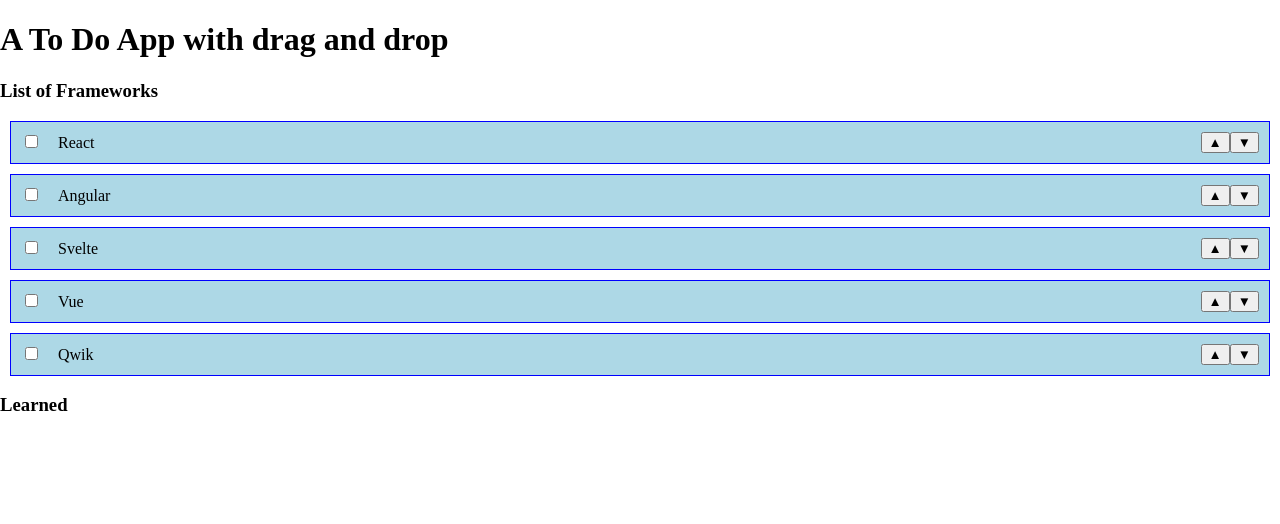
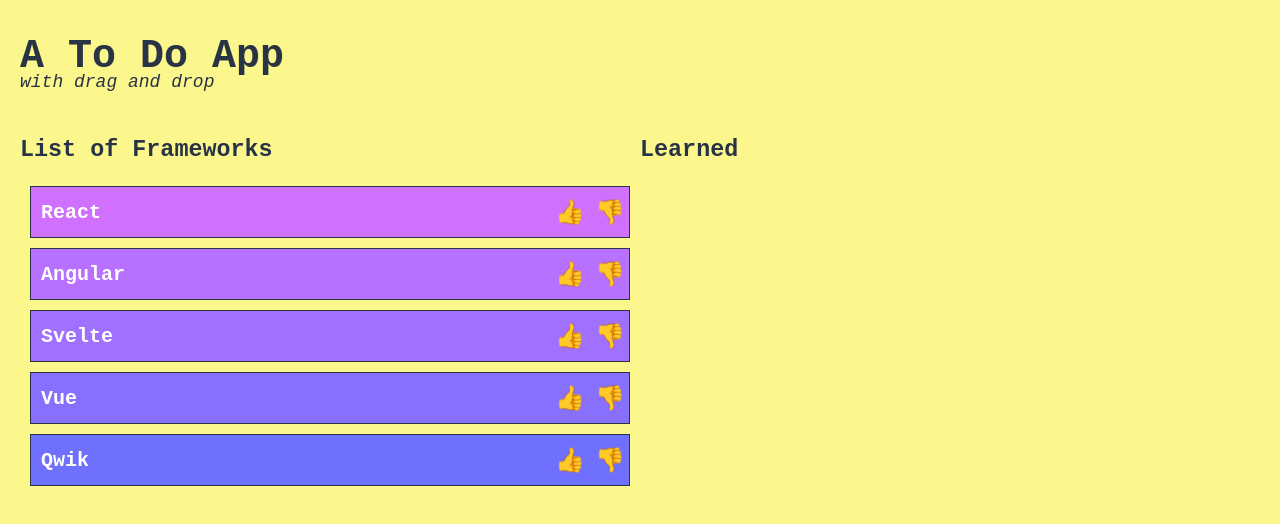
Before and after one commit to kevin-johne/DotoTodo, a React (Create React App) app: page / in a window 1280 px wide. Shown: the top 524 px of the page. Built offline with nearby package versions, Linux system fonts and the light colour scheme.

Commit message:
updating styles and some minor bug fixes.

```diff
--- a/public/index.html
+++ b/public/index.html
@@ -20,7 +20,7 @@
       work correctly both with client-side routing and a non-root public URL.
       Learn how to configure a non-root public URL by running `npm run build`.
     -->
-	<title>React App</title>
+	<title>DoTo ToDo</title>
 </head>
 
 <body>
--- a/src/App.jsx
+++ b/src/App.jsx
@@ -54,10 +54,13 @@
 
   return (
     <AppContext.Provider value={contextValue}>
-      <div className="App">
-        <h1>A To Do App with drag and drop</h1>
-        <List heading="List of Frameworks" items={backlogItems}/>
-        <List heading="Learned" items={doneItems}/>
+      <div className="app">
+        <h1>A To Do App <br/><span className="subtitle">with drag and drop</span> </h1>
+
+        <div className="row">
+          <List heading="List of Frameworks" items={backlogItems}/>
+          <List heading="Learned" items={doneItems}/>
+        </div>
       </div>
     </AppContext.Provider>
   );
--- a/src/components/Card.jsx
+++ b/src/components/Card.jsx
@@ -1,22 +1,25 @@
 import React, { useContext } from "react";
 import { AppContext } from "../context";
 
-export const Card = function ({ move, item }) {
+export const Card = function ({ up, down,item }) {
   const {toggle} = useContext(AppContext);
 
+  const startHue = 280;
+  const hue = startHue - item.pos * 10;
   return (
-    <div className="card">
-      <label>
-        <input
-          type="checkbox"
-          onClick={() => toggle(item)}
-          defaultChecked={item.checked}
-        />
+    <div className="card" style={{backgroundColor: `hsl(${hue}, 100%, 72%)`}}>
+      <input
+        type="checkbox"
+        id={item.name}
+        onClick={() => toggle(item)}
+        defaultChecked={item.checked}
+      />
+      <label htmlFor={item.name}>
         {item.name}
       </label>
       <div className="navigation">
-        <button onClick={() => move(item.pos, item.pos - 1)}>▲</button>
-        <button onClick={() => move(item.pos, item.pos + 1)}>▼</button>
+        <button onClick={up}>👍</button>
+        <button onClick={down}>👎</button>
       </div>
     </div>
   );
--- a/src/components/List.jsx
+++ b/src/components/List.jsx
@@ -1,35 +1,44 @@
 import { Droppable } from "./Droppable";
 import { Draggable } from "./Draggable";
 import { Card } from "./Card";
-import React, { useContext } from "react";
+import React, {  useContext } from "react";
 import { AppContext } from "../context";
 
 export const List = ({heading, items}) => {
   const {todos, setTodos} = useContext(AppContext);
   /**
-   * Move a card from on position to a target position
+   * Generic move an item up or down within a list,
+   * receives the current position and a target position the item should be next;
+   * @param {number} currentPos
+   * @param {number} targetPos
    */
   const move = (currentPos, targetPos) => {
     const copy = [...todos];
     const foundItem = copy.find((copiedItem) => copiedItem.pos === currentPos);
-    let index = targetPos > currentPos ? currentPos + 1 : currentPos - 1;
+    let index = targetPos > currentPos ? 0 : items.length - 1;
     if(!foundItem) return;
 
     for (; index < items.length && index >= 0; ) {
+      const nextItem = items[index];
       if (targetPos > currentPos) {
-        // targetPos >= index continue
-        if (targetPos < index) break;
+        if(nextItem.pos <= currentPos) {
+          index++;
+          continue;
+        };
+        if (nextItem.pos > targetPos) break;
       } else {
-        // index >= targetPos continue
-        if (targetPos > index) break;
+        if(nextItem.pos > currentPos) {
+          index--;
+          continue;
+        };
+        if (nextItem.pos < targetPos) break;
       }
 
-      const nextItem = items[index];
       if (
         foundItem.name !== nextItem.name &&
         foundItem.checked === nextItem.checked
       ) {
-        const nextFoundItem = copy.find(
+        const nextFoundItem = items.find(
           (copiedItem) => nextItem.name === copiedItem.name
         );
         if(!nextFoundItem) return;
@@ -43,6 +52,11 @@
     setTodos(copy);
   };
 
+  /**
+   * Item dropped with in the list, change status not supported
+   * @param {object} droppedItem
+   * @param {object} targetItem
+   */
   const dropped = (droppedItem, targetItem) => {
     if (droppedItem.pos < targetItem.pos) {
       move(droppedItem.pos, targetItem.pos - 1);
@@ -51,8 +65,31 @@
     }
   };
 
+  /**
+   * Item moved up by one
+   * @param {object} item
+   */
+  const up = (item) => {
+    const index = items.findIndex(({pos}) => item.pos === pos);
+
+    if(index !== 0 ) {
+      move(item.pos, items[index -1].pos);
+    }
+  }
+
+  /**
+   * Item moved down by one
+   * @param {object} item
+   */
+  const down = (item) => {
+    const index = items.findIndex(({pos}) => item.pos === pos);
+    if(index + 1 !== items.length ) {
+      move(item.pos, items[index + 1].pos);
+    }
+  }
+
   return (
-    <div>
+    <div className="list">
       <h3>{heading}</h3>
       {items.map((item, index) => {
         return (
@@ -61,7 +98,7 @@
               onDrop={(droppedItem) => dropped(droppedItem, item)}
             ></Droppable>
             <Draggable item={item}>
-              <Card item={item} move={move} />
+              <Card item={item} up={() => up(item)} down={() => down(item)} />
             </Draggable>
           </div>
         );
--- a/src/style.scss
+++ b/src/style.scss
@@ -1,3 +1,7 @@
+$effect-color: #fcf78c;
+$primary-color: #283345;
+$secondary-color: #7973fe;
+
 * {
   box-sizing: border-box;
 }
@@ -7,29 +11,83 @@
   padding: 0;
 }
 
+html {
+  font-size: 20px;
+}
+
+.app {
+  background-color: $effect-color;
+  color: $primary-color;
+  font-family: 'Courier New', Courier, monospace;
+  min-height: 100vh;
+  padding: 20px;
+}
+
+h1 {
+  line-height: 0.5;
+}
+
+.subtitle {
+  font-size: large;
+  font-style: italic;
+  font-weight: 200;
+}
+
 .card {
   display: flex;
   padding: 10px;
-  background-color: lightblue;
-  border: solid 1px blue;
+  color: white;
+  background-color: $secondary-color;
+  border: solid 1px $primary-color;
   margin: 10px;
 
   &:hover {
-    box-shadow: 1px 1px 8px black;
+    box-shadow: 1px 1px 8px $primary-color;
   }
 
   input {
     margin-right: 20px;
+    cursor: pointer;
+    clip:rect(0,0,0,0);
+    position: absolute;
   }
+
+  input:checked + label {
+    text-decoration: line-through;
+  };
 
   label {
     align-self: center;
+    font-weight: bold;
+    cursor: pointer;
   }
 
   .navigation {
     margin-left: auto;
+
+    button {
+      border: none;
+      appearance: none;
+      background-color: transparent;
+      width: 30px;
+      height: 30px;
+      font-size: larger;
+      cursor: pointer;
+
+      &:first-child {
+        margin-right: 10px;
+      }
+    }
   }
+}
 
+.row {
+  display: grid;
+  grid-template-columns: repeat(auto-fit, minmax(500px, 1fr));;
+}
+
+.list {
+  position: relative;
 }
 
 .droppable {
```
